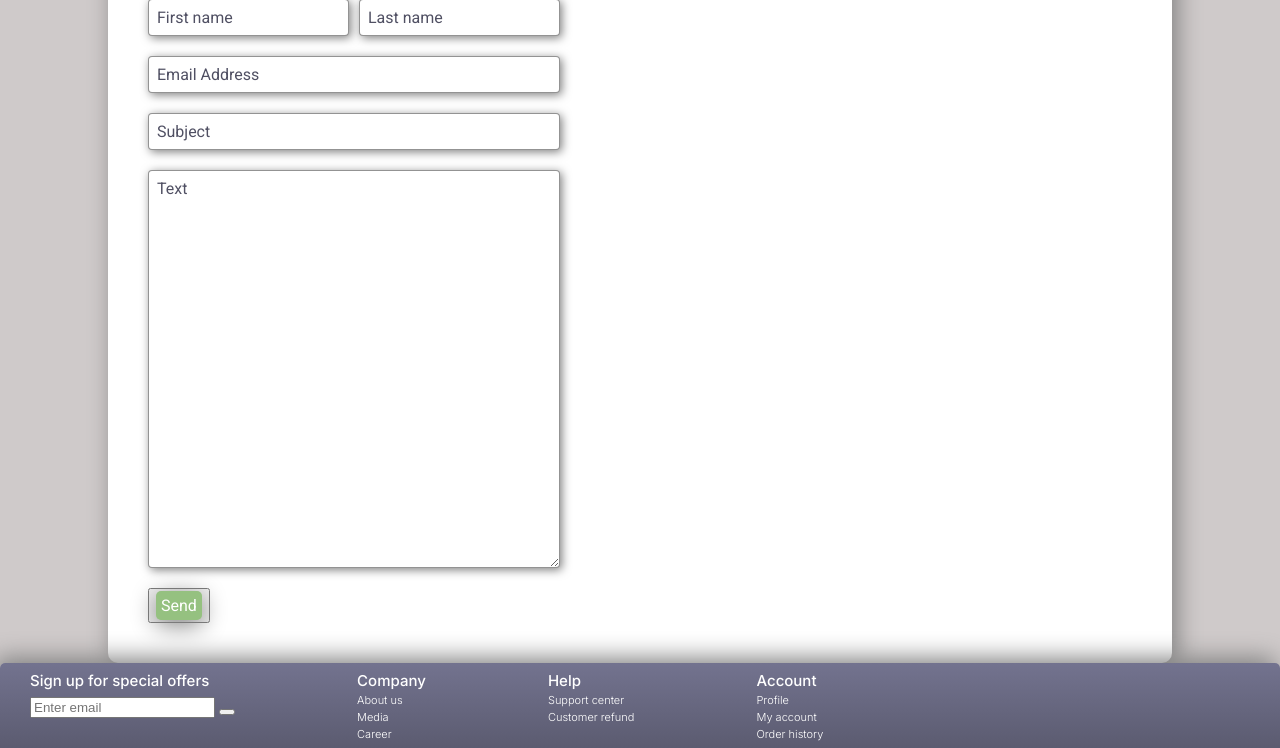
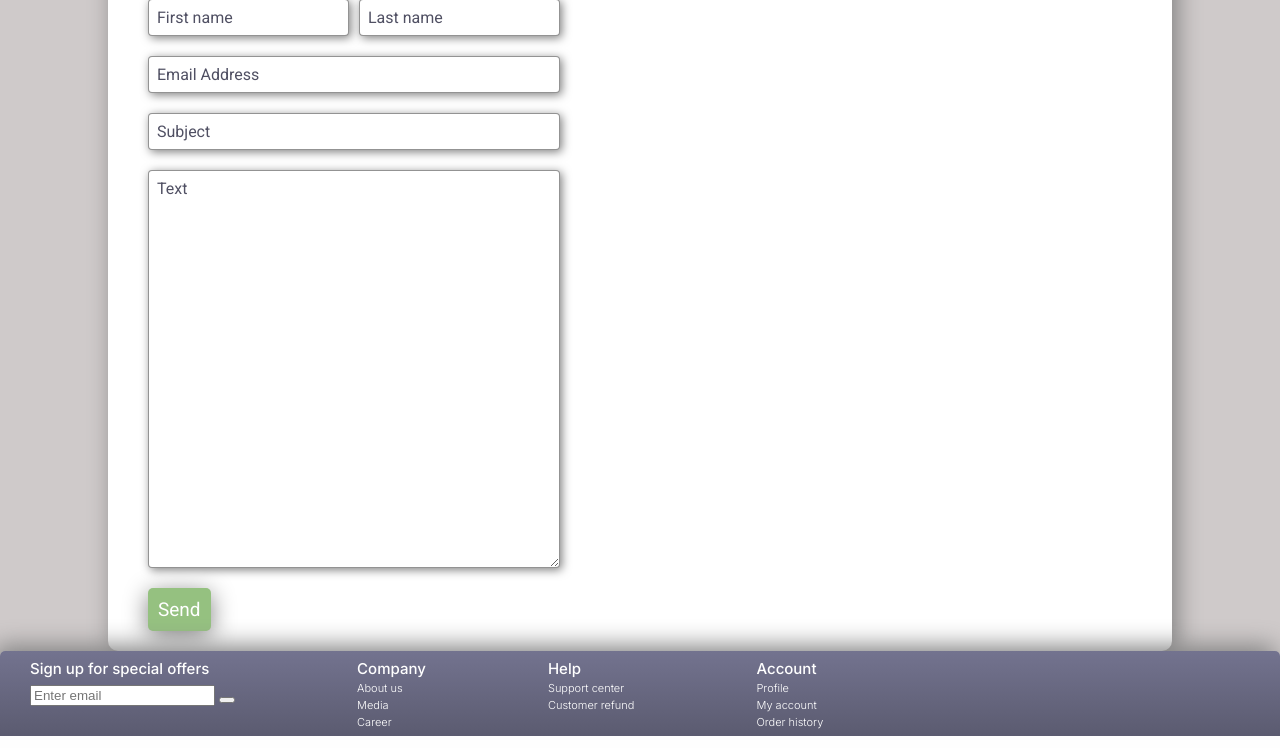
Before and after one commit to Noroff-FEU-Assignments/cross-course-project-evrlong, a PHP site: page /contact.html in a window 1280 px wide. Shown: the part 983-1731 px from the top of the page. Run offline with PHP 8.4, Linux system fonts and the light colour scheme.

Commit message:
button etc

```diff
--- a/CSS/style.css
+++ b/CSS/style.css
@@ -176,19 +176,21 @@ footer ul {
 /*----- buttons -----*/
 
 .cta_send {
-  display: inline-flex;
-  width: fit-content;
-  padding: 5px;
+  margin-left: 20px;
+  padding: 10px;
   box-shadow: 0px 5px 25px grey;
   border-radius: 5px;
   background: var(--green, #95c180);
   color: #ffffff;
-  font-size: 16px;
+  font-size: 19px;
   font-family: Roboto;
   font-weight: 400;
   border-style: hidden;
 }
 
+.cta_send:hover {
+  cursor: pointer;
+}
 .button_complete {
   width: 70%;
   margin: 50px auto 20px auto;
@@ -722,6 +724,10 @@ p {
   background: #95c180;
   box-shadow: -1px 1px 2px rgb(109, 109, 109);
 }
+
+.button_cart:hover {
+  cursor: pointer;
+}
 .gameinfo_cartsection {
   display: grid;
   grid-template-columns: 1fr 1fr;
--- a/JS/contactForm.js
+++ b/JS/contactForm.js
@@ -61,18 +61,14 @@ var contactData = {
 
 var contactDataString = JSON.stringify(contactData);
 
-//storing data in local storage
-localStorage.setItem("contactform_" + dateKey, contactDataString);
-
 
 //Checks lenght and emailformat before sending
-    if (checkLength(firstName.value, 1) && checkLength(lastName.value, 1) && checkLength(subject.value, 1) && checkLength(message.value, 5) && validateEmail(email.value))
-   {
+    if (checkLength(firstName.value, 1) && checkLength(lastName.value, 1) && checkLength(subject.value, 1) && checkLength(message.value, 5) && validateEmail(email.value)) {
+        localStorage.setItem("contactform_" + dateKey, contactDataString);
     window.location.href = "messageSent.html"
 }
 
 }
-
 
 form.addEventListener("submit", validateInput)
 
--- a/contact.html
+++ b/contact.html
@@ -128,7 +128,8 @@
           <div class="errorForm" id="textError">&#9940;</div>
         </div>
         </div>
-        <button class="button"> <input class="cta_send" type="button" value="Send"></button>
+        <button class="cta_send">Send</button>
+
       </form>
 
     </section>
@@ -231,7 +232,6 @@
       </div>
     </div>
   </footer>
-  <script src="js/components/fetchTitle.js"></script>
   <script src="js/components/menu.js"></script>
   <script src="js/contactForm.js"></script>
 </body>
```
Also changed, not shown: JS/cart.js (+0 -12 lines), JS/details.js (+0 -14 lines), JS/script.js (+12 -5 lines).
